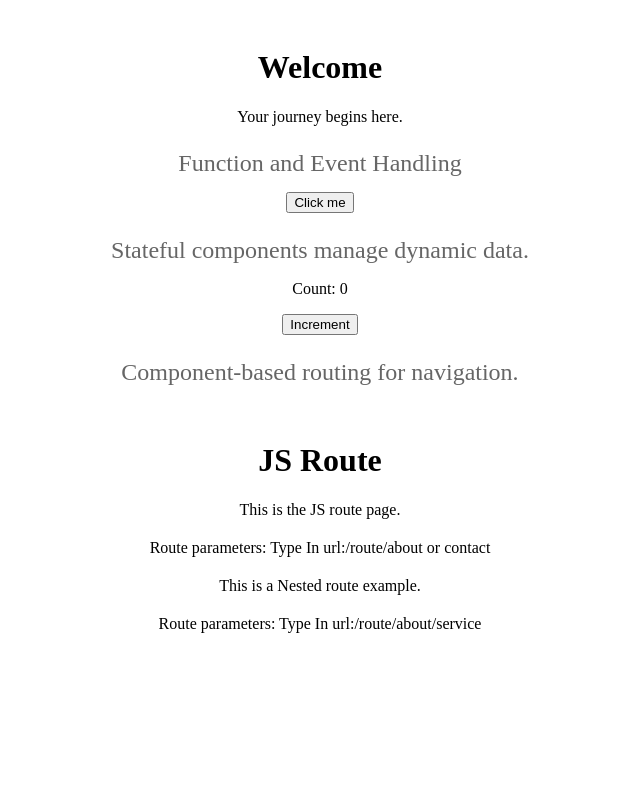
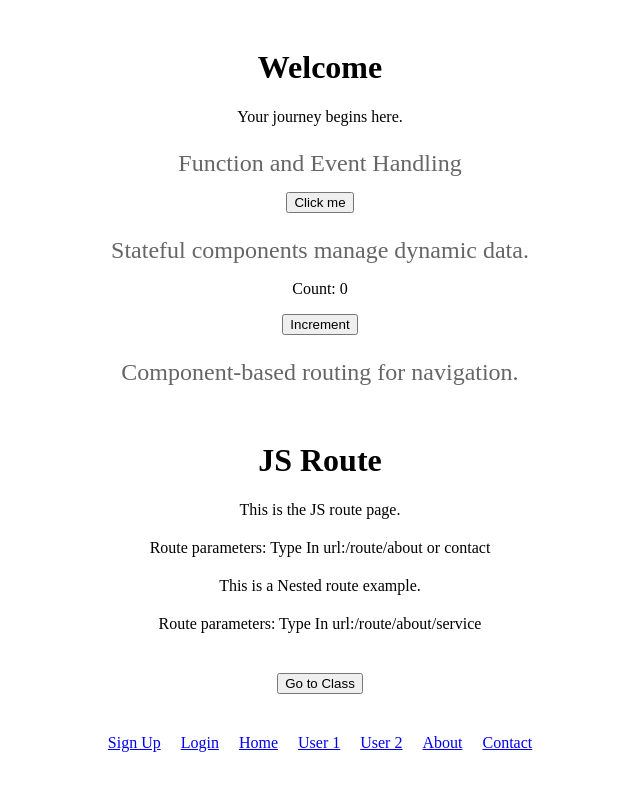
Before and after one commit to rakibhosain2302/learn-next-js, a Next.js app: page / in a window 1280 px wide. Shown: the top 790 px of the page, without its empty margins (320-960 px from the left). Built offline with nearby package versions, Linux system fonts and the light colour scheme.

Commit message:
Next JS routing and link Learn

```diff
--- a/src/app/globals.css
+++ b/src/app/globals.css
@@ -4,6 +4,24 @@
     margin: 0 auto;
     padding: 20px;
     box-sizing: border-box;
+}
+
+.navigation{
+    list-style: none;
+    display: flex;
+    justify-content: center;
+    gap: 20px;
+    padding: 0;
+    margin: 20px 0;
+}
+
+
+.navigation li{
+    display: inline-block;
+    text-decoration: none;
+    color: #333;
+    font-size: 16px;
+    transition: color 0.2s ease;
 }
 
 .page-header{
--- a/src/app/layout.js
+++ b/src/app/layout.js
@@ -1,5 +1,6 @@
 import { Geist, Geist_Mono } from "next/font/google";
 import "./globals.css";
+import Link from "next/link";
 
 const geistSans = Geist({
   variable: "--font-geist-sans",
@@ -19,7 +20,18 @@ export const metadata = {
 export default function RootLayout({ children }) {
   return (
     <html lang="en" className={`${geistSans.variable} ${geistMono.variable}`}>
-      <body>{children}</body>
+      <body>
+        {children}
+        <ul className="navigation">
+          <li><Link href="/signup">Sign Up</Link></li>
+          <li><Link href="/registration">Login</Link></li>
+          <li><Link href="/">Home</Link></li>
+          <li><Link href="/dynamicroute/userlist/1">User 1</Link></li>
+          <li><Link href="/dynamicroute/userlist/2">User 2</Link></li>
+          <li><Link href="/route/about">About</Link></li>
+          <li><Link href="/route/contact">Contact</Link></li>
+        </ul>
+      </body>
     </html>
   );
 }
--- a/src/app/page.js
+++ b/src/app/page.js
@@ -1,12 +1,18 @@
 "use client";
 import StateComponent from "./Components/state";
 import JsRoute from "./Components/jsroute";
-
 import styles from "./page.module.css";
+import { useRouter } from "next/navigation";
 
 export default function Home() {
+  const router = useRouter();
+
   const handleClick = () => {
     alert("Button clicked!");
+  };
+
+  const handleNavigation = () => {
+    router.push("/class");
   };
 
   return (
@@ -26,6 +32,8 @@ export default function Home() {
         {/* Component Routing */}
         <p className={styles["sub-title"]}>Component-based routing for navigation.</p>
         <JsRoute/>
+
+        <button onClick={handleNavigation}>Go to Class</button>
       </main>
     </div>
   );
```
Also changed, not shown: src/app/(auth)/signup/page.jsx (renamed from src/app/(auth)/singup/page.jsx).
